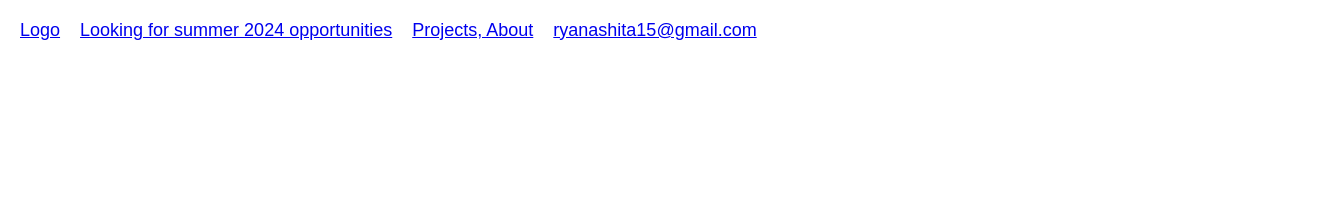
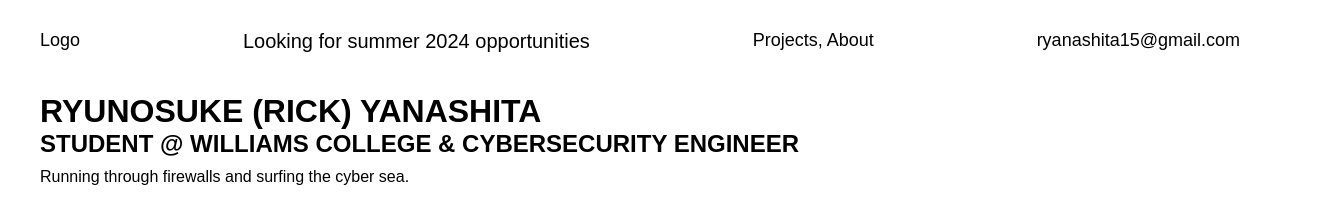
Before and after one commit to RickYanashita15/Rick-Yanashita-Website, a plain HTML site: page index.html in a window 1280 px wide. Shown: the whole page, 1320 px wide, since content can reach past the window. Drawn offline with Linux system fonts and the light colour scheme.

Commit message:
Website looking better

```diff
--- a/index.html
+++ b/index.html
@@ -5,15 +5,18 @@
         <link rel = "stylesheet" href="style.css">
     </head>
     <body>
-        <div class="banner">
-            <div class="banner-content">
-              <a href="x">Logo</a>
-              <a href="x">Looking for summer 2024 opportunities</a>
-              <a href="x">Projects, About</a>
-              <a href="x">ryanashita15@gmail.com</a>
-            </div>
+        <div class="navbar">
+              <a class="active" href="#home">Logo</a>
+              <p>Looking for summer 2024 opportunities</p>
+              <a href="#projects,about">Projects, About</a>
+              <a href="#email">ryanashita15@gmail.com</a>
         </div>
-
+        <div class="divider20"></div>
+        <div class="container">
+            <h1> RYUNOSUKE (RICK) YANASHITA </h1>
+            <h2> STUDENT @ WILLIAMS COLLEGE & CYBERSECURITY ENGINEER</h2>
+            <div class="divider10"></div>
+            <p> Running through firewalls and surfing the cyber sea. </p>
+        </div>
     </body>
-
 </html>
--- a/style.css
+++ b/style.css
@@ -4,38 +4,39 @@
     font-family: sans-serif;
 }
 .container{
+    padding: 0px 40px 20px 40px;
+}
+.navbar {
+    background-color: white;
+    overflow: hidden;
+    display: flex;
+    justify-content: space-between;
+    padding: 30px 40px 20px 40px;
+}
+.navbar a {
+    float: left;
+    color: black;
+    text-align: center;
+    text-decoration: none;
+    font-size: 18px;
+}
+.navbar p {
+    float: left;
+    color: black;
+    text-align: center;
+    text-decoration: none;
+    font-size: 20px;
+}
+.divider20 {
     width: 100%;
-    height: 100vh;
-    background-image: linear-gradient(rgba(225,225,225), rgba(225,225,225));
-    background-size: cover;
-    background-position: center;
+    height: 20px;
+    background-color: white;
 }
-.banner {
-    position: relative;
+.divider10 {
     width: 100%;
-    height: 100px;
+    height: 10px;
     background-color: white;
-    color: black;
-    font-family: Arial, sans-serif;
-    font-size: 18px;
-    text-align: center;
-    padding: 20px 20px 20px 20px;
-    display: block;
-    text-decoration: none;
-    justify-content: space-between;
-    align-items: center;
-    overflow: hidden;
-    float: left;
-
 }
-.banner-content {
-    display: flex;
-    gap: 20px;
+.h1 {
+    text-align: left;
 }
-.banner-content p {
-    margin: 0;
-}
-.banner-icon{
-    width: 4px;
-    height: 4px;
-}
```
